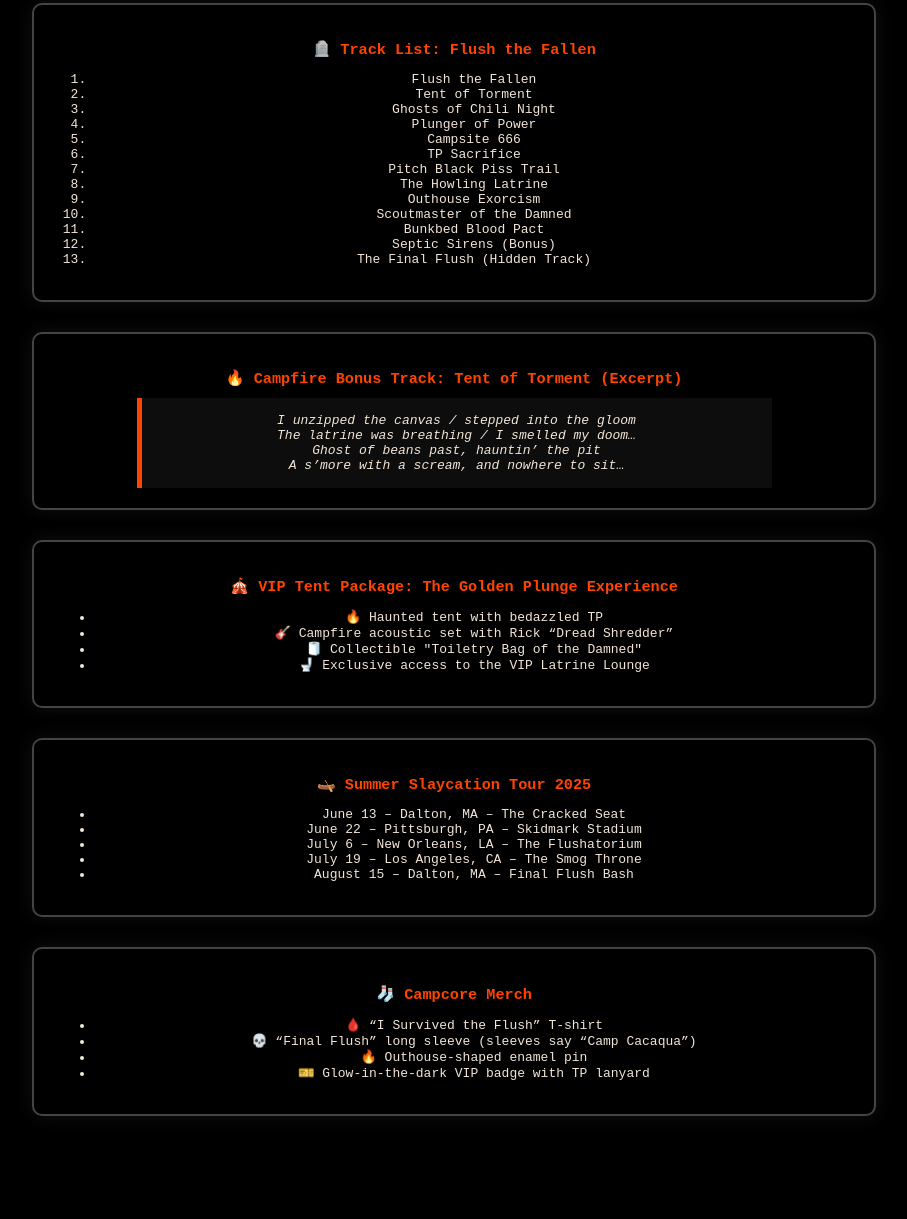
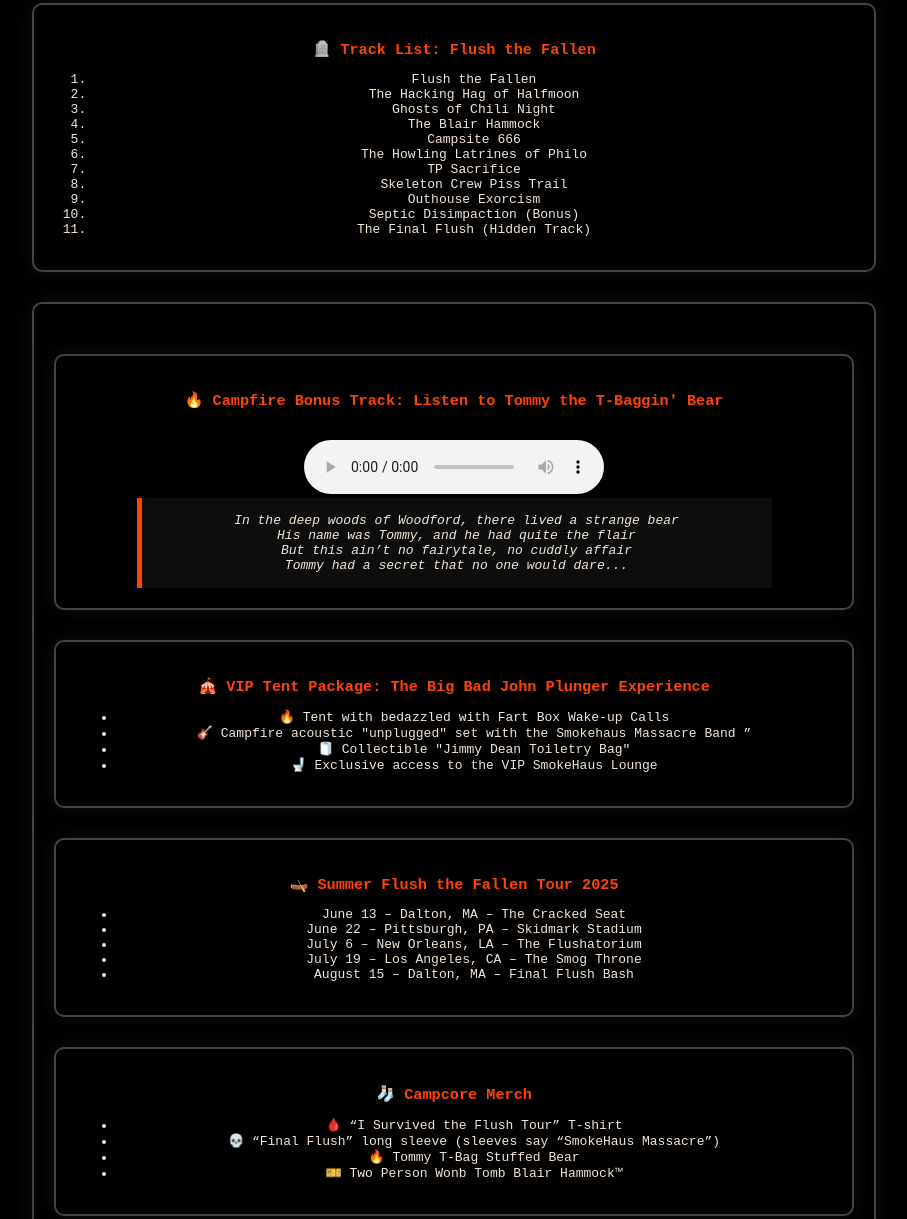
Before and after one commit to rglazed/smokehaus-site, a plain HTML site: page index.html in a window 1280 px wide. Shown: the part 902-2121 px from the top of the page, without its empty margins (186-1093 px from the left). Before the commit the page ends 2076 px from the top, so only its background shows below. Drawn offline with Linux system fonts and the light colour scheme.

Commit message:
index.html

```diff
--- a/index.html
+++ b/index.html
@@ -32,7 +32,7 @@
   <section id="music">
     <h3>💽 Listen to the Title Track</h3>
     <audio controls>
-      <source src="Flush_the_Fallen.mp3" type="audio/mpeg" />
+      <source src="FlushFallen.mp3" type="audio/mpeg" />
     </audio>
   </section>
 
@@ -40,43 +40,45 @@
     <h3>🪦 Track List: Flush the Fallen</h3>
     <ol>
       <li>Flush the Fallen</li>
-      <li>Tent of Torment</li>
+      <li>The Hacking Hag of Halfmoon</li>
       <li>Ghosts of Chili Night</li>
-      <li>Plunger of Power</li>
+      <li>The Blair Hammock</li>
       <li>Campsite 666</li>
+      <li>The Howling Latrines of Philo</li>
       <li>TP Sacrifice</li>
-      <li>Pitch Black Piss Trail</li>
-      <li>The Howling Latrine</li>
+      <li>Skeleton Crew Piss Trail</li>
       <li>Outhouse Exorcism</li>
-      <li>Scoutmaster of the Damned</li>
-      <li>Bunkbed Blood Pact</li>
-      <li>Septic Sirens (Bonus)</li>
+      <li>Septic Disimpaction (Bonus)</li>
       <li>The Final Flush (Hidden Track)</li>
     </ol>
   </section>
 
+  <section id="music">
   <section id="lyrics">
-    <h3>🔥 Campfire Bonus Track: Tent of Torment (Excerpt)</h3>
+    <h3>🔥 Campfire Bonus Track: Listen to Tommy the T-Baggin' Bear</h3>
+    <audio controls>
+      <source src="TommyTbag.mp3" type="audio/mpeg" />
+    </audio>
     <blockquote>
-      I unzipped the canvas / stepped into the gloom<br />
-      The latrine was breathing / I smelled my doom…<br />
-      Ghost of beans past, hauntin’ the pit<br />
-      A s’more with a scream, and nowhere to sit…
+       In the deep woods of Woodford, there lived a strange bear<br/>
+His name was Tommy, and he had quite the flair<br/>
+But this ain’t no fairytale, no cuddly affair<br/>
+Tommy had a secret that no one would dare...<br/>
     </blockquote>
   </section>
 
   <section id="vip">
-    <h3>🎪 VIP Tent Package: The Golden Plunge Experience</h3>
+    <h3>🎪 VIP Tent Package: The Big Bad John Plunger Experience</h3>
     <ul>
-      <li>🔥 Haunted tent with bedazzled TP</li>
-      <li>🎸 Campfire acoustic set with Rick “Dread Shredder”</li>
-      <li>🧻 Collectible "Toiletry Bag of the Damned"</li>
-      <li>🚽 Exclusive access to the VIP Latrine Lounge</li>
+      <li>🔥 Tent with bedazzled with Fart Box Wake-up Calls</li>
+      <li>🎸 Campfire acoustic "unplugged" set with the Smokehaus Massacre Band ”</li>
+      <li>🧻 Collectible "Jimmy Dean Toiletry Bag"</li>
+      <li>🚽 Exclusive access to the VIP SmokeHaus Lounge</li>
     </ul>
   </section>
 
   <section id="tour">
-    <h3>🛶 Summer Slaycation Tour 2025</h3>
+    <h3>🛶 Summer Flush the Fallen Tour 2025</h3>
     <ul>
       <li>June 13 – Dalton, MA – The Cracked Seat</li>
       <li>June 22 – Pittsburgh, PA – Skidmark Stadium</li>
@@ -89,10 +91,10 @@
   <section id="merch">
     <h3>🧦 Campcore Merch</h3>
     <ul>
-      <li>🩸 “I Survived the Flush” T-shirt</li>
-      <li>💀 “Final Flush” long sleeve (sleeves say “Camp Cacaqua”)</li>
-      <li>🔥 Outhouse-shaped enamel pin</li>
-      <li>🎫 Glow-in-the-dark VIP badge with TP lanyard</li>
+      <li>🩸 “I Survived the Flush Tour” T-shirt</li>
+      <li>💀 “Final Flush” long sleeve (sleeves say “SmokeHaus Massacre”)</li>
+      <li>🔥 Tommy T-Bag Stuffed Bear</li>
+      <li>🎫 Two Person Wonb Tomb Blair Hammock™  </li>
     </ul>
   </section>
 
```
